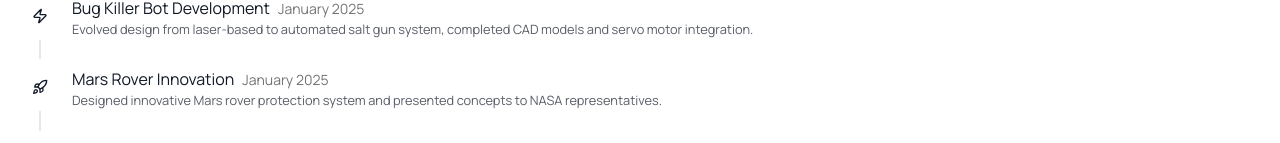
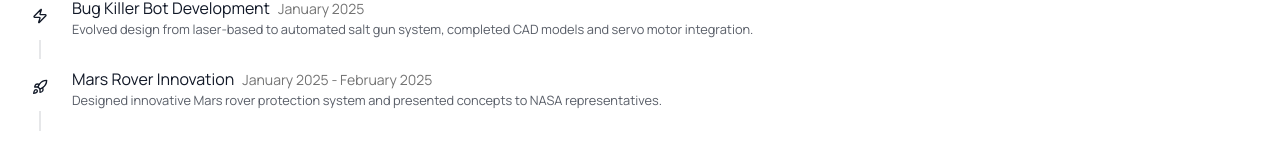
Before and after one commit to cabbachew/cc-stories, a Next.js app: page /prototype in a window 1280 px wide. Shown: the part 611-754 px from the top of the page. Built offline with nearby package versions, Linux system fonts and the light colour scheme.

Commit message:
update date formatting logic to render milestone timeline

```diff
--- a/app/prototype/page.tsx
+++ b/app/prototype/page.tsx
@@ -26,11 +26,19 @@ import NextLink from "next/link";
 import Image from "next/image";
 
 function formatDate(dateString: string) {
-  const date = new Date(dateString);
+  // Handle both YYYY-MM and YYYY-MM-DD formats
+  const [year, month] = dateString.split("-").map(Number);
+  const date = new Date(year, month - 1, 1); // Subtract 1 from month since JS months are 0-based
   return new Intl.DateTimeFormat("en-US", {
     month: "long",
     year: "numeric",
   }).format(date);
+}
+
+function formatDateRange(startDate: string, endDate: string) {
+  const start = formatDate(startDate);
+  const end = formatDate(endDate);
+  return start === end ? start : `${start} - ${end}`;
 }
 
 const iconMap = {
@@ -214,7 +222,7 @@ export default function PrototypePage() {
                       {milestone.title}
                     </TimelineTitle>
                     <span className="text-sm text-muted-foreground">
-                      {formatDate(milestone.startDate)}
+                      {formatDateRange(milestone.startDate, milestone.endDate)}
                     </span>
                   </div>
                   <TimelineDescription className="text-[#111827]/70">
```
